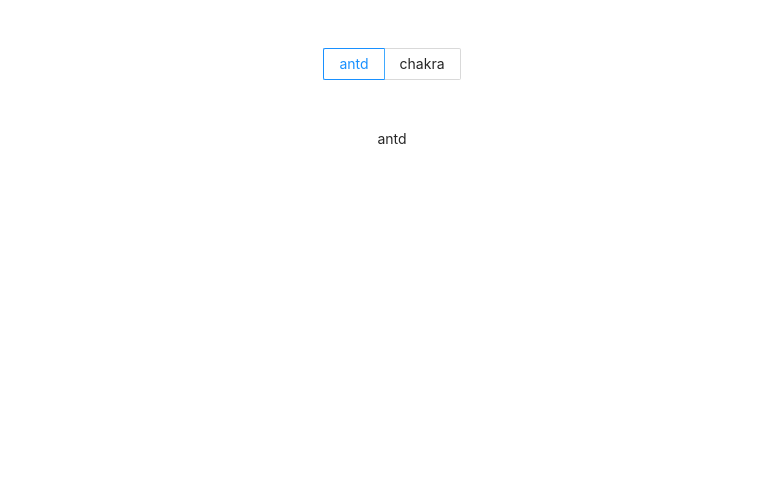
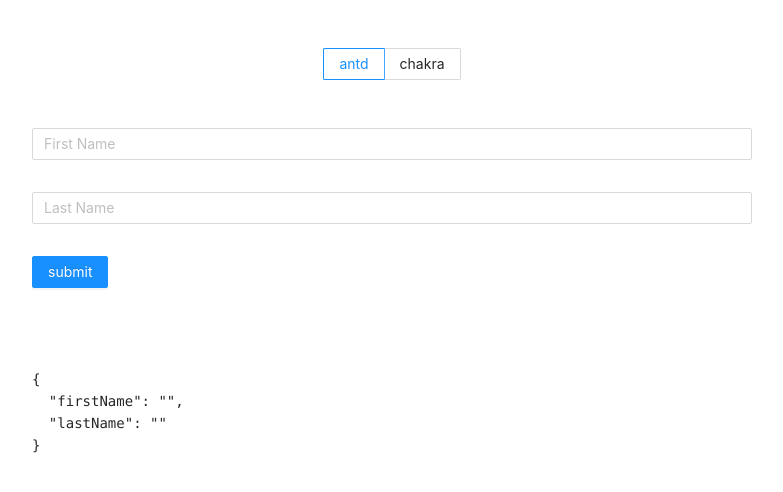
Before and after one commit to theshaneyu/my-react-form-best-practice, a React (Create React App) app: page / in a window 1280 px wide. Shown: the top 492 px of the page, without its empty margins (248-1031 px from the left). Built offline with nearby package versions, Linux system fonts and the light colour scheme.

Commit message:
feat: add Antd TextField

```diff
--- a/package.json
+++ b/package.json
@@ -11,6 +11,7 @@
     "@types/react": "^18.0.0",
     "@types/react-dom": "^18.0.0",
     "antd": "^4.20.5",
+    "formik": "^2.2.9",
     "react": "^18.0.0",
     "react-dom": "^18.0.0",
     "react-scripts": "5.0.1",
--- a/src/App.module.css
+++ b/src/App.module.css
@@ -3,16 +3,15 @@
   width: 100vw;
 }
 
+.content {
+  /* background-color: honeydew; */
+  margin: auto;
+  max-width: 720px;
+}
+
 .radio {
   /* background-color: cadetblue; */
-  margin: auto;
-  max-width: 720px;
   display: flex;
   justify-content: center;
   padding: 3rem 0;
 }
-
-.form {
-  display: flex;
-  justify-content: center;
-}
--- a/src/App.tsx
+++ b/src/App.tsx
@@ -12,6 +12,7 @@
 
   return (
     <div className={styles.container}>
+      <div className={styles.content}>
         <div className={styles.radio}>
           <Radio.Group
             options={[
@@ -24,7 +25,6 @@
           />
         </div>
 
-      <div className={styles.form}>
         {designSystem === 'antd' ? <AntdForm /> : <ChakraForm />}
       </div>
     </div>
--- a/src/components/antd/AntdForm.tsx
+++ b/src/components/antd/AntdForm.tsx
@@ -1,5 +1,49 @@
+import { Button } from 'antd';
+import { Field, Form, Formik } from 'formik';
 import React from 'react';
 
+import styles from './styles/AntdForm.module.css';
+import { TextField } from './TextField';
+
 export const AntdForm: React.FC = () => {
-  return <div>antd</div>;
+  return (
+    <>
+      <Formik
+        initialValues={{ firstName: '', lastName: '' }}
+        onSubmit={(values, actions) => {
+          console.log('form values =>', values);
+
+          actions.resetForm();
+        }}
+      >
+        {({ values }) => (
+          <>
+            <Form className={styles.form}>
+              <Field
+                name="firstName"
+                component={TextField}
+                placeholder="First Name"
+                className={styles.field}
+              />
+
+              <Field
+                name="lastName"
+                component={TextField}
+                placeholder="Last Name"
+                className={styles.field}
+              />
+
+              <Button type="primary" htmlType="submit">
+                submit
+              </Button>
+            </Form>
+
+            <pre className={styles.values}>
+              {JSON.stringify(values, null, 2)}
+            </pre>
+          </>
+        )}
+      </Formik>
+    </>
+  );
 };
--- /dev/null
+++ b/src/components/antd/TextField.tsx
@@ -0,0 +1,39 @@
+import { Input } from 'antd';
+import { FieldProps, getIn } from 'formik';
+
+/**
+ * The most important props to to bound between Formik's `FieldProps.field` and
+ * Antd's `Input` component under the hood are:
+ * - Input.value & field.value
+ * - Input.onChange & field.onChange
+ * - Input.onBlur & field.onBlur
+ *
+ * These three are all bound to <Input /> through `{...field}`
+ */
+export const TextField: React.FC<FieldProps<string>> = ({
+  field,
+  form,
+  ...props
+}) => {
+  /**
+   * `getIn` is a helper function to get the value of a key in an object
+   *
+   * It won't throw errors even if the key doesn't exist in the object
+   *
+   * For example, `getIn(form.touched, field.name)` is to check if
+   * `field.name` exists in the object of `form.touched`, if so,
+   * then return the corresponding value
+   *
+   * P.S. `form.touched` starts from an empty object. When a field is touched
+   * for example, the field of `firstName` is touched, then `form.touched`
+   * becomes `{ firstName: true }`, and so on and so forth
+   */
+  const errorText =
+    getIn(form.touched, field.name) && getIn(form.errors, field.name);
+
+  return (
+    <div>
+      <Input {...field} {...props} />
+    </div>
+  );
+};
--- a/src/components/antd/styles/AntdForm.module.css
+++ b/src/components/antd/styles/AntdForm.module.css
@@ -0,0 +1,7 @@
+.field {
+  margin-bottom: 2rem;
+}
+
+.values {
+  margin-top: 5rem;
+}
```
Also changed, not shown: 1 other file (tests, documents, lock files or other folders). Lines whose indentation alone changed are shown as unchanged.
